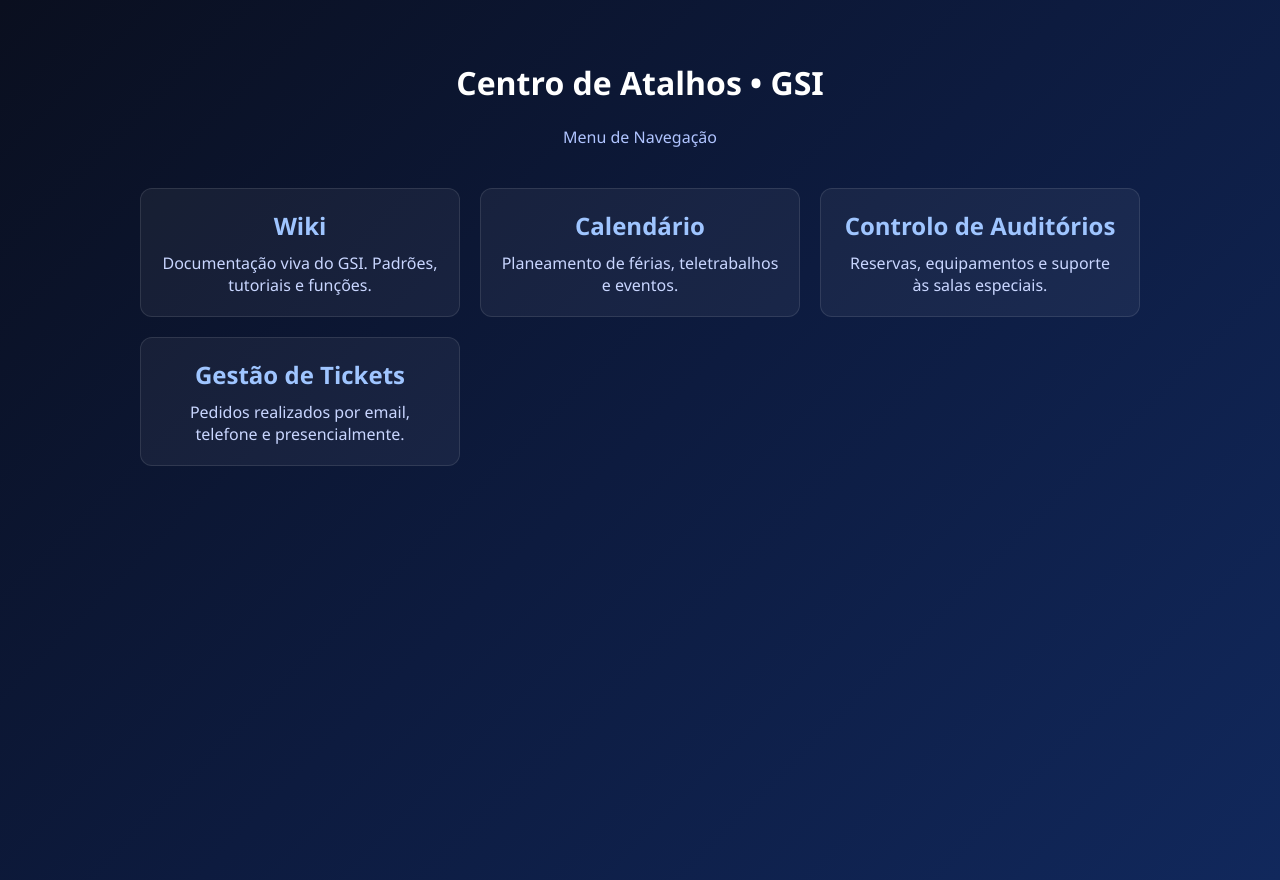
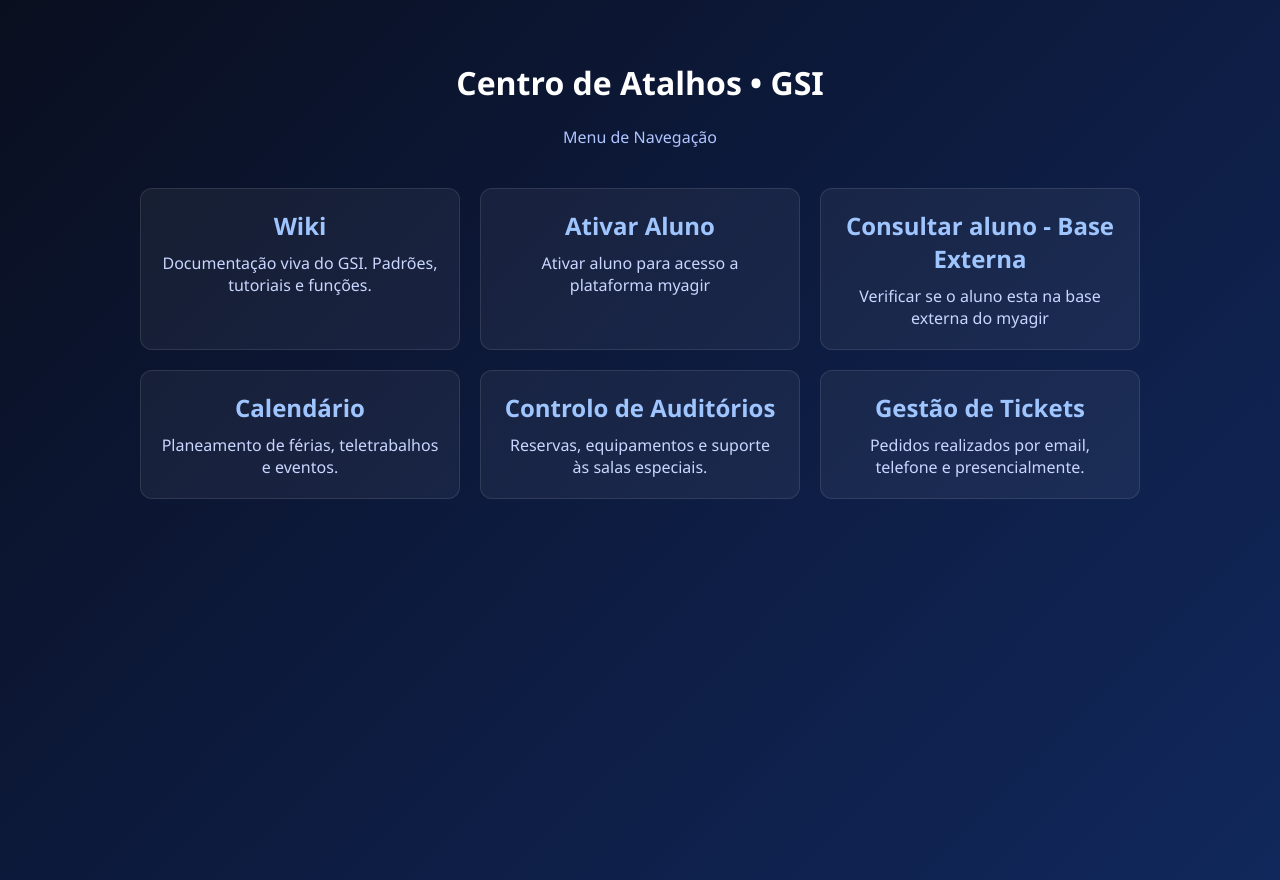
Before and after one commit to jbispo23/home-gsi, a React (Create React App) app: page / in a window 1280 px wide. Built offline with nearby package versions, Linux system fonts and the light colour scheme.

Commit message:
atualização do site

```diff
--- a/src/App.js
+++ b/src/App.js
@@ -7,6 +7,16 @@ function App() {
       title: "Wiki",
       desc: "Documentação viva do GSI. Padrões, tutoriais e funções.",
       href: "https://jbispo23.github.io/wiki-egas/",
+    },
+    {
+      title: "Ativar Aluno",
+      desc: "Ativar aluno para acesso a plataforma myagir",
+      href: "https://egasmoniz.myagir.pt/flex/RegistoAluno",
+    },
+        {
+      title: "Consultar aluno - Base Externa",
+      desc: "Verificar se o aluno esta na base externa do myagir",
+      href: "https://egasmoniz.myagir.pt/external_table.aspx?id=4",
     },
     {
       title: "Calendário",
```
